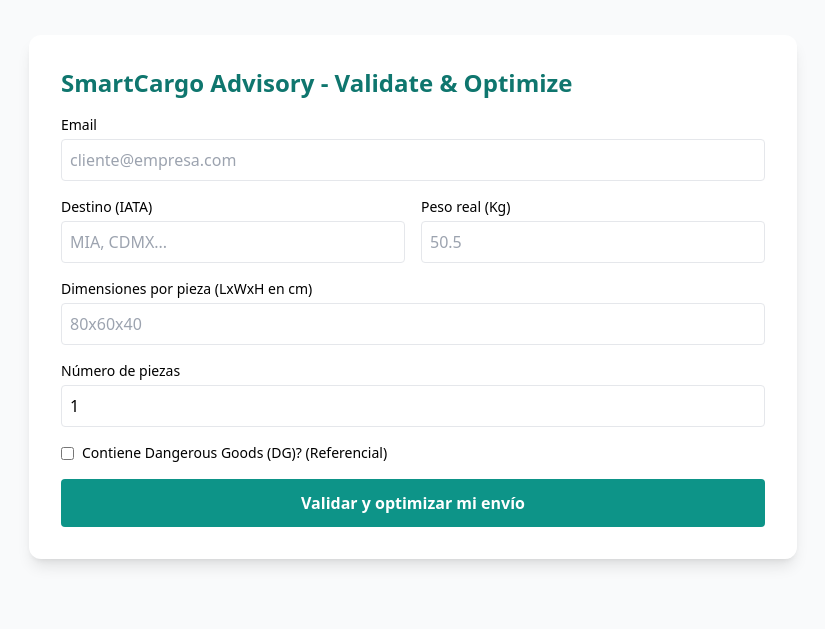
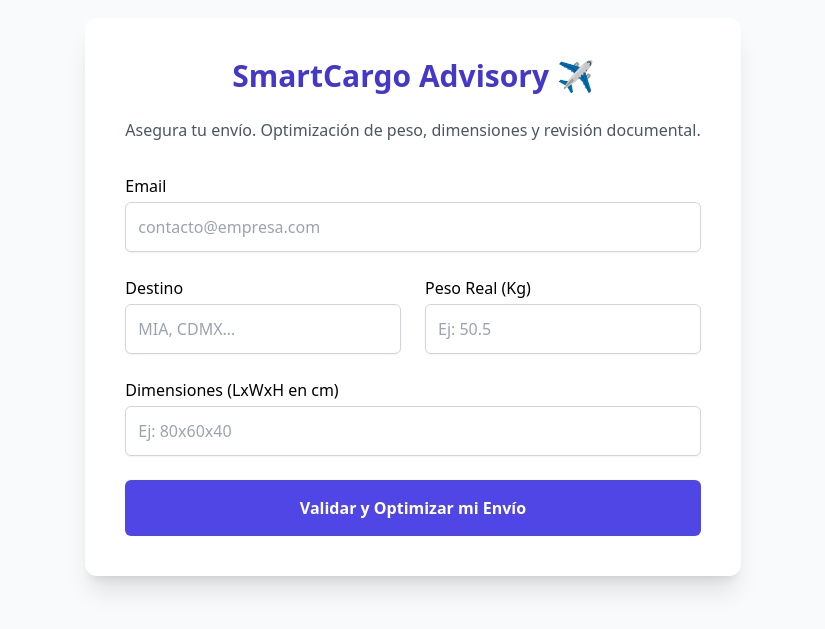
Before and after one commit to mayroga/Smartcargo-Advisory, a React (Vite) app in the folder client/: page / in a window 1280 px wide. Shown: the part 103-732 px from the top of the page, without its empty margins (227-1052 px from the left). Built offline with nearby package versions, Linux system fonts and the light colour scheme.

Commit message:
Update ShipmentForm.jsx

```diff
--- a/client/src/components/ShipmentForm.jsx
+++ b/client/src/components/ShipmentForm.jsx
@@ -1,125 +1,63 @@
-// client/src/components/ShipmentForm.jsx
 import React, { useState } from 'react';
 import axios from 'axios';
-
-const API_BASE_URL = '/api/shipments'; // endpoint base for shipments
+const API_BASE_URL = '/api';
 
 const ShipmentForm = () => {
-    const [formData, setFormData] = useState({
-        clientEmail: '',
-        destination: '',
-        realWeight: '',
-        dimensions: '', // format: "80x60x40" in cm
-        pieces: 1,
-        isDangerousGoods: false,
-        unNumber: '',
-        dgClassPrimary: ''
-    });
-    const [message, setMessage] = useState('');
-    const [loading, setLoading] = useState(false);
+    const [formData,setFormData] = useState({ clientEmail:'', destination:'', realWeight:'', dimensions:'' });
+    const [message,setMessage] = useState('');
+    const [loading,setLoading] = useState(false);
 
-    const handleChange = (e) => {
-        const { name, value, type, checked } = e.target;
-        setFormData(prev => ({ ...prev, [name]: type === 'checkbox' ? checked : value }));
-    };
+    const handleChange = e => setFormData({...formData, [e.target.name]: e.target.value });
 
-    const handleSubmit = async (e) => {
+    const handleSubmit = async e => {
         e.preventDefault();
         setLoading(true);
         setMessage('Procesando datos y optimizando...');
 
-        try {
-            const payload = {
-                clientEmail: formData.clientEmail,
-                destination: formData.destination,
-                realWeight: Number(formData.realWeight),
-                dimensions: formData.dimensions,
-                pieces: Number(formData.pieces),
-                isDangerousGoods: formData.isDangerousGoods,
-                unNumber: formData.unNumber,
-                dgClassPrimary: formData.dgClassPrimary
-            };
-
-            const res = await axios.post(`${API_BASE_URL}/submit-shipment`, payload);
-            setMessage(res.data.message + ' Revisa tu correo (incluso spam).');
-            setFormData({
-                clientEmail: '',
-                destination: '',
-                realWeight: '',
-                dimensions: '',
-                pieces: 1,
-                isDangerousGoods: false,
-                unNumber: '',
-                dgClassPrimary: ''
-            });
-        } catch (err) {
-            console.error(err);
-            setMessage('❌ Error al procesar: ' + (err.response?.data?.message || err.message));
-        } finally {
+        try{
+            const response = await axios.post(`${API_BASE_URL}/submit-shipment`, formData);
+            setMessage(response.data.message + ' Revisa correo y spam.');
+            setFormData({ clientEmail:'', destination:'', realWeight:'', dimensions:'' });
+        } catch(error){
+            console.error(error);
+            setMessage('❌ Error al procesar: '+ (error.response?.data.message || 'Error de conexión.'));
+        } finally{
             setLoading(false);
         }
     };
 
     return (
-        <div className="max-w-3xl w-full bg-white p-8 rounded-xl shadow-lg">
-            <h2 className="text-2xl font-bold text-teal-700 mb-4">SmartCargo Advisory - Validate & Optimize</h2>
-            <form onSubmit={handleSubmit} className="space-y-4">
+        <div className="max-w-3xl mx-auto p-10 bg-white shadow-xl rounded-xl">
+            <h2 className="text-3xl font-extrabold mb-6 text-indigo-700 text-center">SmartCargo Advisory ✈️</h2>
+            <p className="text-gray-600 mb-8 text-center">Asegura tu envío. Optimización de peso, dimensiones y revisión documental.</p>
+            <form onSubmit={handleSubmit} className="space-y-6">
                 <div>
-                    <label className="block text-sm">Email</label>
-                    <input type="email" name="clientEmail" required value={formData.clientEmail} onChange={handleChange}
-                        className="mt-1 w-full p-2 border rounded" placeholder="cliente@empresa.com" />
+                    <label>Email</label>
+                    <input type="email" name="clientEmail" value={formData.clientEmail} onChange={handleChange} required placeholder="contacto@empresa.com"
+                        className="mt-1 block w-full border border-gray-300 rounded-md shadow-sm p-3"/>
                 </div>
-
-                <div className="grid grid-cols-1 md:grid-cols-2 gap-4">
+                <div className="grid grid-cols-1 md:grid-cols-2 gap-6">
                     <div>
-                        <label className="block text-sm">Destino (IATA)</label>
-                        <input name="destination" value={formData.destination} onChange={handleChange} required
-                            className="mt-1 w-full p-2 border rounded" placeholder="MIA, CDMX..." />
+                        <label>Destino</label>
+                        <input type="text" name="destination" value={formData.destination} onChange={handleChange} required placeholder="MIA, CDMX..."
+                            className="mt-1 block w-full border border-gray-300 rounded-md shadow-sm p-3"/>
                     </div>
                     <div>
-                        <label className="block text-sm">Peso real (Kg)</label>
-                        <input name="realWeight" type="number" step="0.01" value={formData.realWeight} onChange={handleChange} required
-                            className="mt-1 w-full p-2 border rounded" placeholder="50.5" />
+                        <label>Peso Real (Kg)</label>
+                        <input type="number" name="realWeight" value={formData.realWeight} onChange={handleChange} required step="0.01" placeholder="Ej: 50.5"
+                            className="mt-1 block w-full border border-gray-300 rounded-md shadow-sm p-3"/>
                     </div>
                 </div>
-
                 <div>
-                    <label className="block text-sm">Dimensiones por pieza (LxWxH en cm)</label>
-                    <input name="dimensions" value={formData.dimensions} onChange={handleChange} required
-                        className="mt-1 w-full p-2 border rounded" placeholder="80x60x40" />
+                    <label>Dimensiones (LxWxH en cm)</label>
+                    <input type="text" name="dimensions" value={formData.dimensions} onChange={handleChange} required placeholder="Ej: 80x60x40"
+                        className="mt-1 block w-full border border-gray-300 rounded-md shadow-sm p-3"/>
                 </div>
-
-                <div>
-                    <label className="block text-sm">Número de piezas</label>
-                    <input name="pieces" type="number" min="1" value={formData.pieces} onChange={handleChange}
-                        className="mt-1 w-full p-2 border rounded" />
-                </div>
-
-                <div className="flex items-center space-x-2">
-                    <input type="checkbox" id="isDangerousGoods" name="isDangerousGoods" checked={formData.isDangerousGoods} onChange={handleChange} />
-                    <label htmlFor="isDangerousGoods" className="text-sm">Contiene Dangerous Goods (DG)? (Referencial)</label>
-                </div>
-
-                {formData.isDangerousGoods && (
-                    <div className="grid grid-cols-1 md:grid-cols-2 gap-2">
-                        <div>
-                            <label className="block text-sm">UN Number</label>
-                            <input name="unNumber" value={formData.unNumber} onChange={handleChange} className="mt-1 w-full p-2 border rounded" />
-                        </div>
-                        <div>
-                            <label className="block text-sm">Clase primaria (ej: 3, 6.1)</label>
-                            <input name="dgClassPrimary" value={formData.dgClassPrimary} onChange={handleChange} className="mt-1 w-full p-2 border rounded" />
-                        </div>
-                    </div>
-                )}
-
-                <button type="submit" disabled={loading}
-                    className="mt-3 w-full py-3 bg-teal-600 text-white rounded font-semibold">
-                    {loading ? 'Validando y enviando...' : 'Validar y optimizar mi envío'}
+                <button type="submit" disabled={loading} className="w-full bg-indigo-600 text-white p-4 rounded-md font-semibold hover:bg-indigo-700 disabled:bg-indigo-300">
+                    {loading ? 'Validando y enviando...' : 'Validar y Optimizar mi Envío'}
                 </button>
             </form>
-
-            {message && <p className={`mt-4 text-center ${message.includes('❌') ? 'text-red-600' : 'text-green-600'}`}>{message}</p>}
+            {message && <p className={`mt-6 text-center text-base ${message.includes('❌')?'text-red-600':'text-green-600'}`}>{message}</p>}
         </div>
     );
 };
```
